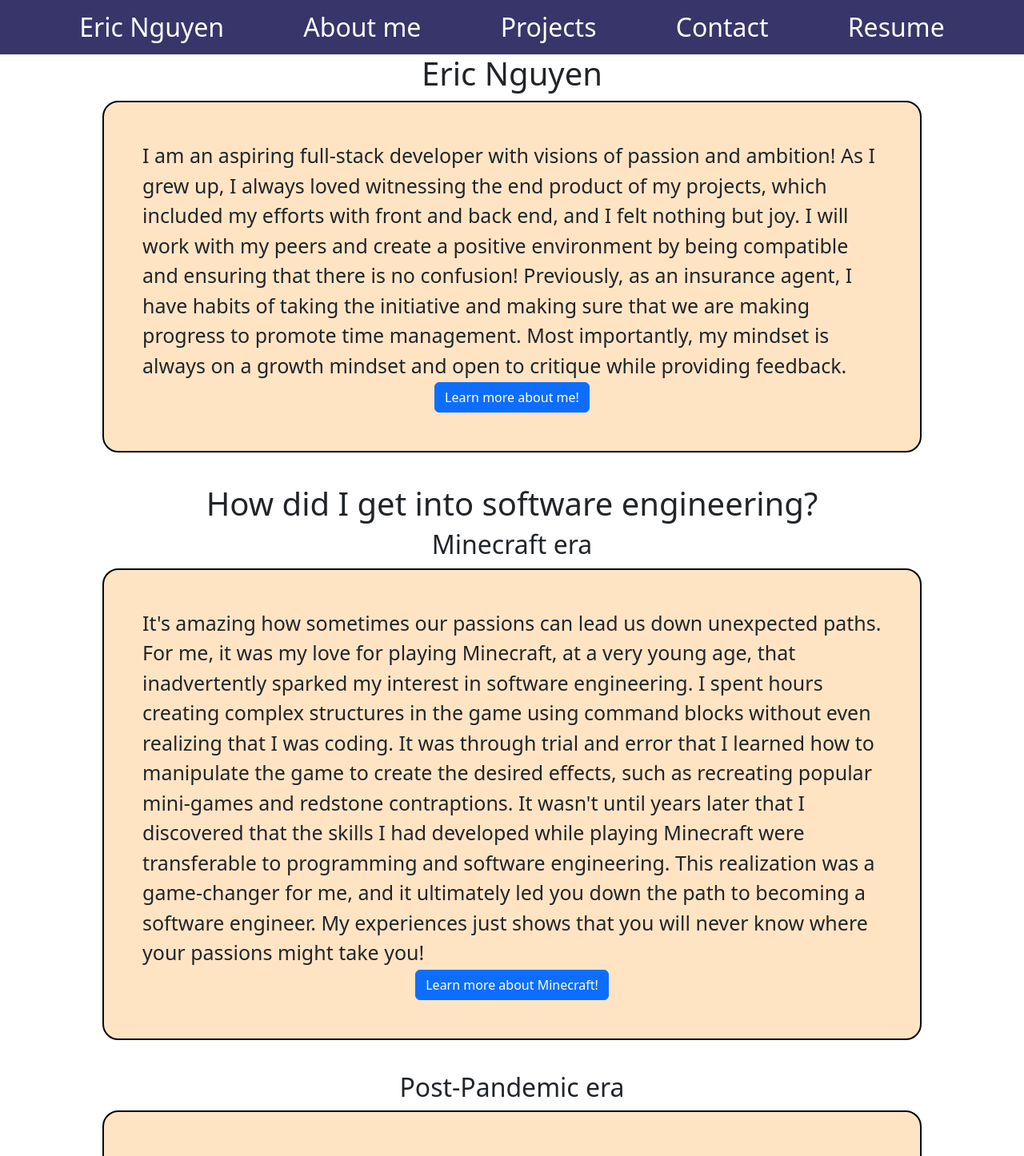
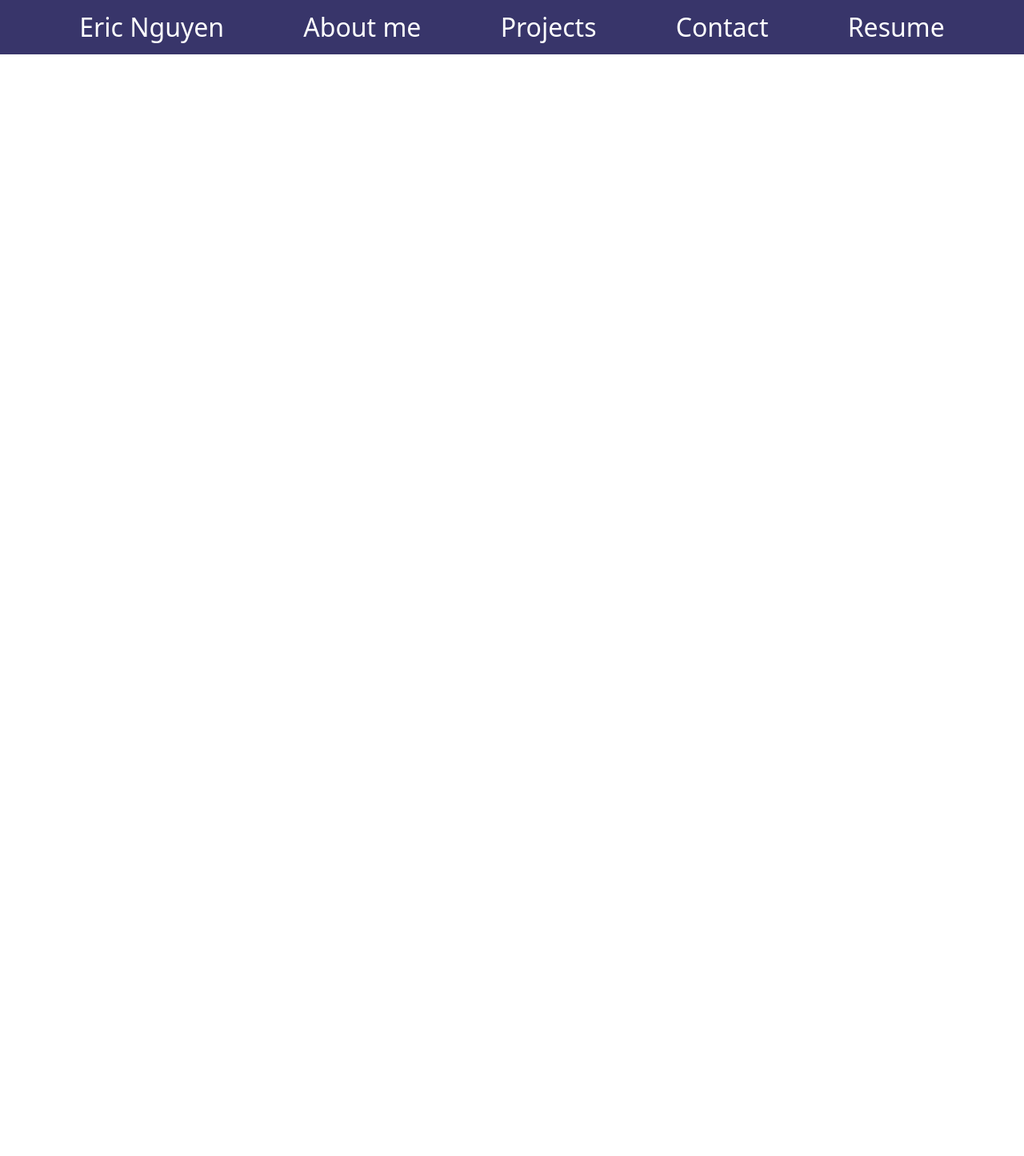
Before and after one commit to ericcnguyen04/Post-Portfolio, a React (Create React App) app: page / in a window 1280 px wide. Shown: the top 1446 px of the page at 80% size. After the commit the page ends 800 px from the top, so only its background shows below. Built offline with nearby package versions, Linux system fonts and the light colour scheme.

Commit message:
about me page has more details while home is empty

```diff
--- a/src/components/pages/Home.jsx
+++ b/src/components/pages/Home.jsx
@@ -9,46 +9,7 @@ export default function Home() {
 
     return(
         <>
-            <div>
-                <center><h1>Eric Nguyen</h1></center>
-            </div>
 
-            <div className="brand">
-                {/* brand statement */}
-                I am an aspiring full-stack developer with visions of passion and ambition! As I grew up, I always loved witnessing the end product of my projects, which included my efforts with front and back end, and I felt nothing but joy. I will work with my peers and create a positive environment by being compatible and ensuring that there is no confusion! Previously, as an insurance agent, I have habits of taking the initiative and making sure that we are making progress to promote time management. Most importantly, my mindset is always on a growth mindset and open to critique while providing feedback.
-
-                {/* redirect stating 'learn more about me */}
-                <div>
-                    <center>
-                    <Button variant="primary" onClick={() => navigate('/about')}>
-                        Learn more about me!</Button>{' '}
-                    </center>
-                </div>
-            </div>
-
-            {/* how i get into software engineering */}
-            <div>
-                <center>
-                <h1>How did I get into software engineering?</h1>
-                </center>
-            </div>
-            {/* minecraft era */}
-            <center><h2>Minecraft era</h2></center>
-            <div className="brand">
-            It's amazing how sometimes our passions can lead us down unexpected paths. For me, it was my love for playing Minecraft, at a very young age, that inadvertently sparked my interest in software engineering. I spent hours creating complex structures in the game using command blocks without even realizing that I was coding. It was through trial and error that I learned how to manipulate the game to create the desired effects, such as recreating popular mini-games and redstone contraptions. It wasn't until years later that I discovered that the skills I had developed while playing Minecraft were transferable to programming and software engineering. This realization was a game-changer for me, and it ultimately led you down the path to becoming a software engineer. My experiences just shows that you will never know where your passions might take you!
-                <div>
-                    <center>
-                    <Button variant="primary" href='https://www.codewizardshq.com/how-minecraft-teaches-coding/'>
-                        Learn more about Minecraft!
-                    </Button>{' '}
-                    </center>
-                </div>
-            </div>
-            <center><h2>Post-Pandemic era</h2></center>
-            <div className='brand'>
-            Sometimes all it takes is a little bit of encouragement to discover our true potential. During the 2020 post-pandemic, it was my passion for technology that led me to teach myself how to code. I've spent countless hours poring over coding tutorials and practicing my skills. Along the way, I encountered my fair share of challenges, but my drive and determination to succeed kept me going. I once had a conversation with the valedictorian of my class who was taking AP computer science. I shared my passion for coding with him and he was amazed at my skills and progression. He even went so far as to say that I was more advanced than his classmates in the AP computer science class. His words of encouragement was just the motivation I needed to take my skills to the next level. From that day forward, I was even more determined to pursue a career in software engineering, and you never looked back.
-            </div>
-            {/* post pandemic era */}
         </>
     )
 }
--- a/src/components/pages/Projects.jsx
+++ b/src/components/pages/Projects.jsx
@@ -16,8 +16,19 @@ export default function Projects() {
             </Card>
             <Card style={{ width: '20vw' }}>
                 <Card.Body>
+                    <Card.Title><h1>Redface</h1></Card.Title>
+                    <Card.Subtitle className="mb-2 text-muted"><h2>Full Stack</h2></Card.Subtitle>
+                    <Card.Text>
+                        My first <strong>group</strong> project consists the usage of MERN stack . This project was inspired by a popular 2014 game known as, Flappy Bird
+                    </Card.Text>
+                    <Card.Link href="https://redface.herokuapp.com/">Try it out!</Card.Link>
+                    <Card.Link href="https://github.com/ericcnguyen04/Project-2">My Github</Card.Link>
+                </Card.Body>
+            </Card>
+            <Card style={{ width: '20vw' }}>
+                <Card.Body>
                     <Card.Title><h1>Mern Maveriks</h1></Card.Title>
-                    <Card.Subtitle className="mb-2 text-muted"><h2>Full Stack</h2></Card.Subtitle>
+                    <Card.Subtitle className="mb-2 text-muted"><h2>Collaborative Full Stack</h2></Card.Subtitle>
                     <Card.Text>
                         My first <strong>group</strong> project consists the usage of MERN stack . This project was inspired by a popular 2014 game known as, Flappy Bird
                     </Card.Text>
```
